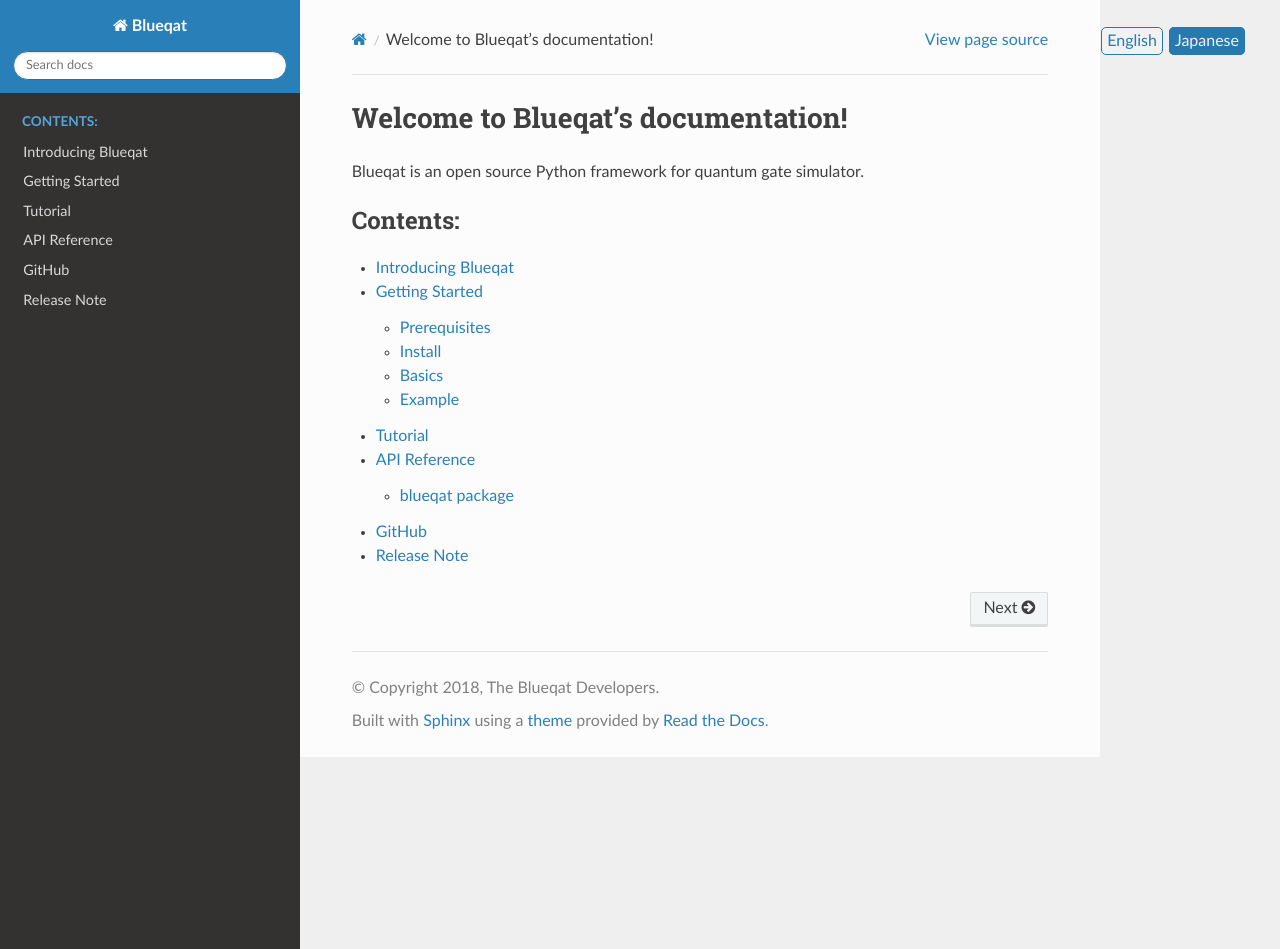
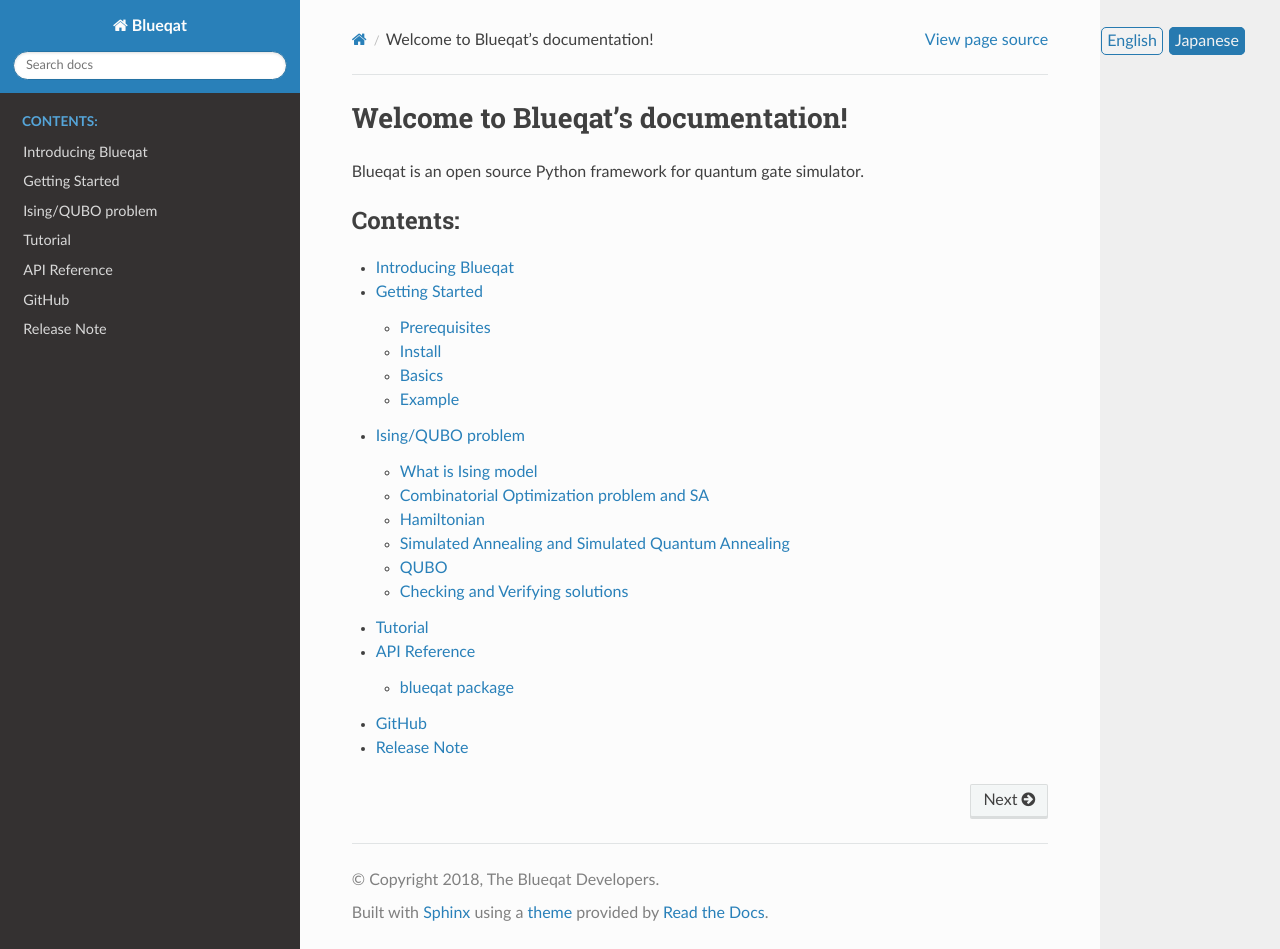
Before and after one commit to Qaqarot/qaqarot, a Sphinx documentation site: the page built from doc/source/index.rst, in a window 1280 px wide and 949 px high. Built offline with Sphinx 7.4.7 and the Read the Docs theme 2.0.0, drawn with Linux system fonts in a browser that asks for light colours; part of the change alters nothing that is shown.

Commit message:
add ising.rst

```diff
--- a/doc/source/index.rst
+++ b/doc/source/index.rst
@@ -15,6 +15,7 @@ Blueqat is an open source Python framework for quantum gate simulator.
 
    intro
    getting_started
+   ising
    tutorial
    api/modules
    github
--- a/doc/source/intro.rst
+++ b/doc/source/intro.rst
@@ -3,4 +3,4 @@ Introducing Blueqat
 
 Blueqat is an open source Python framework for quantum gate simulator.
 
-Quadratic Unconstrained Binary Optimization (QUBO) simulator is also integrated as "wq" (come from `Wlidqat <https://github.com/Blueqat/Wildqat>`_) module.
+Quadratic Unconstrained Binary Optimization (QUBO) simulator is also integrated as "wq" (come from `Wlidqat`, library for Ising/QUBO problem) module.
--- /dev/null
+++ b/doc/source/ising.rst
@@ -0,0 +1,53 @@
+Ising/QUBO problem
+==================
+
+Blueqat "wq" module is a module for solbing Ising and Quadratic Unconstrained Binary Optimization (QUBO) problems.
+It includes local solver for Simulated Annealing (SA) and Simulated Quantum Annealing (SQA).
+You can also submit problems to D-Wave cloud machine using wq module.
+
+What is Ising model
+-------------------
+
+Real Quantum Annealing (QA) machines are built upon physical model called Ising model, which can be computationally
+simulated on our laptops with algorithms called Simulated Annealing (SA) or Simulated Quantum Annealing (SQA).
+1-dimensional Ising model is a 1D array of quantum bits (qubits), each of them has a ‘spin’ of +1 (up) or -1 (down).
+2-dimensional Ising model is similar, it consists of a plainer lattice and has more adjacent qubits than 1D.
+Although the complex physics may be overwhelming to you, wq module let you easily calculate the model without knowing much about them.
+
+
+Combinatorial Optimization problem and SA
+-----------------------------------------
+
+Simulated Annealing (SA) can be used to solve combinatorial optimization problems of some forms, and Ising model is one of them.
+Metropolis sampling based Monte-Carlo methods are used in such procedures.
+
+
+Hamiltonian
+-----------
+
+To solve Ising model with SA, we have to set Jij/hi which describes how strong a pair of qubits are coupled, and how strong a qubit is biased, respectively.
+
+
+Simulated Annealing and Simulated Quantum Annealing
+---------------------------------------------------
+
+We also have algorithm called Simulated Quantum Annealing(SQA) to solve Ising problems, in which quantum effects are taken into account.
+The effect of quantum superposition is approximated by the parallel execution of different world-line,
+by which we can effectively simulate wilder quantum nature. Technically, path-integral
+methods based on Suzuki-Trotter matrix decomposition are used in the algorithm.
+
+
+QUBO
+----
+
+Ising model problems are represented by Quadratic Unconstrained Binary Optimization (QUBO) problems.
+Although variables in combinatorial optimization problems are of {0, 1}, quantum spins above are represented by {-1, 1},
+so we have to transform their representation. wq module can automatically handle them, so you do not have to know about {-1, 1} things.
+
+
+Checking and Verifying solutions
+--------------------------------
+
+We can calculate how good (or bad) a solution is by calculating ‘Energy’ of the solution, which can be done by a wq module one-liner.
+Repeatedly solving Ising model, comparing that energy may let you know which is the best, or better answer to the problem.
+If the problem is of NP, then checking whether the constraints are fulfilled can also be calculated in polynomial time.
```
